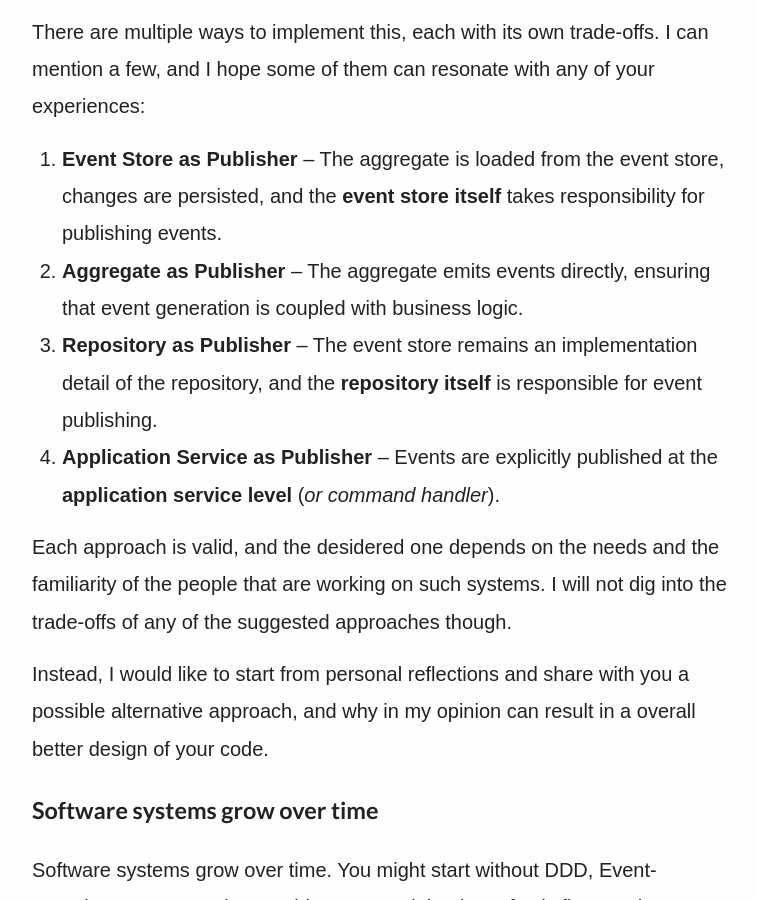
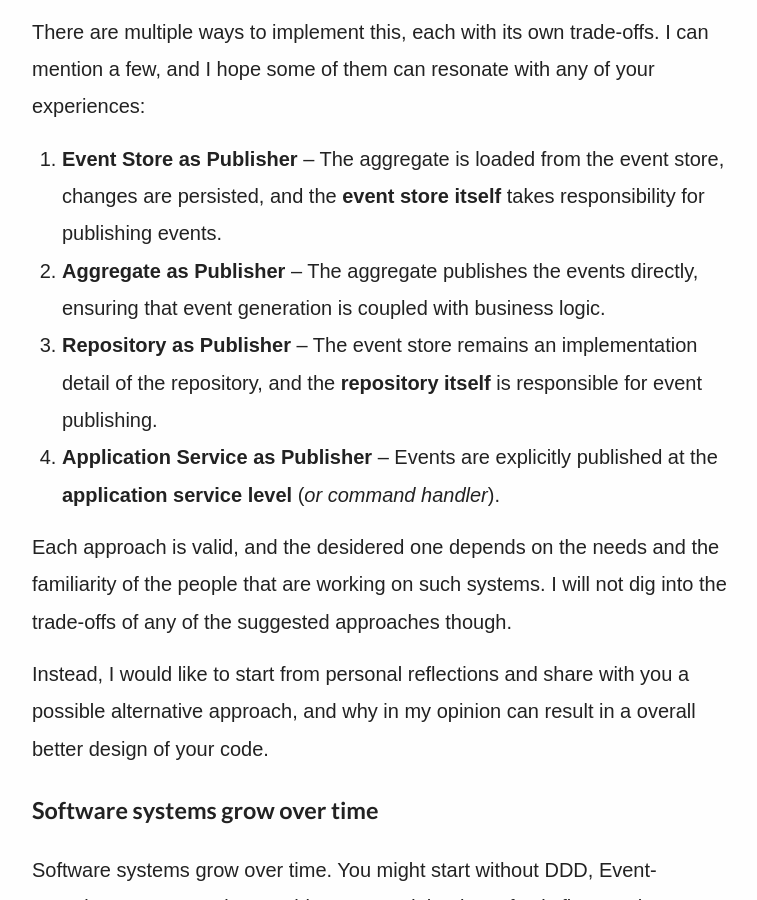
Before and after one commit to joebew42/joebew42.github.io, a Jekyll site: the page built from _posts/2025-04-06-growing-systems-towards-ddd-event-sourcing-and-event-driven-architecture.markdown, in a window 1280 px wide and 900 px high, scrolled down 2268 px. Shown: the whole window, without its empty margins (258-1015 px from the left). Built offline with Jekyll 4.4.1, drawn with Linux system fonts in a browser that asks for light colours; emoji names are drawn with the system emoji font; some web fonts are replaced.

Commit message:
publishes instead of emits

```diff
--- a/_posts/2025-04-06-growing-systems-towards-ddd-event-sourcing-and-event-driven-architecture.markdown
+++ b/_posts/2025-04-06-growing-systems-towards-ddd-event-sourcing-and-event-driven-architecture.markdown
@@ -39,7 +39,7 @@
 There are multiple ways to implement this, each with its own trade-offs. I can mention a few, and I hope some of them can resonate with any of your experiences:
 
 1. **Event Store as Publisher** – The aggregate is loaded from the event store, changes are persisted, and the **event store itself** takes responsibility for publishing events.
-2. **Aggregate as Publisher** – The aggregate emits events directly, ensuring that event generation is coupled with business logic.
+2. **Aggregate as Publisher** – The aggregate publishes the events directly, ensuring that event generation is coupled with business logic.
 3. **Repository as Publisher** – The event store remains an implementation detail of the repository, and the **repository itself** is responsible for event publishing.
 4. **Application Service as Publisher** – Events are explicitly published at the **application service level** (_or command handler_).
 
```
